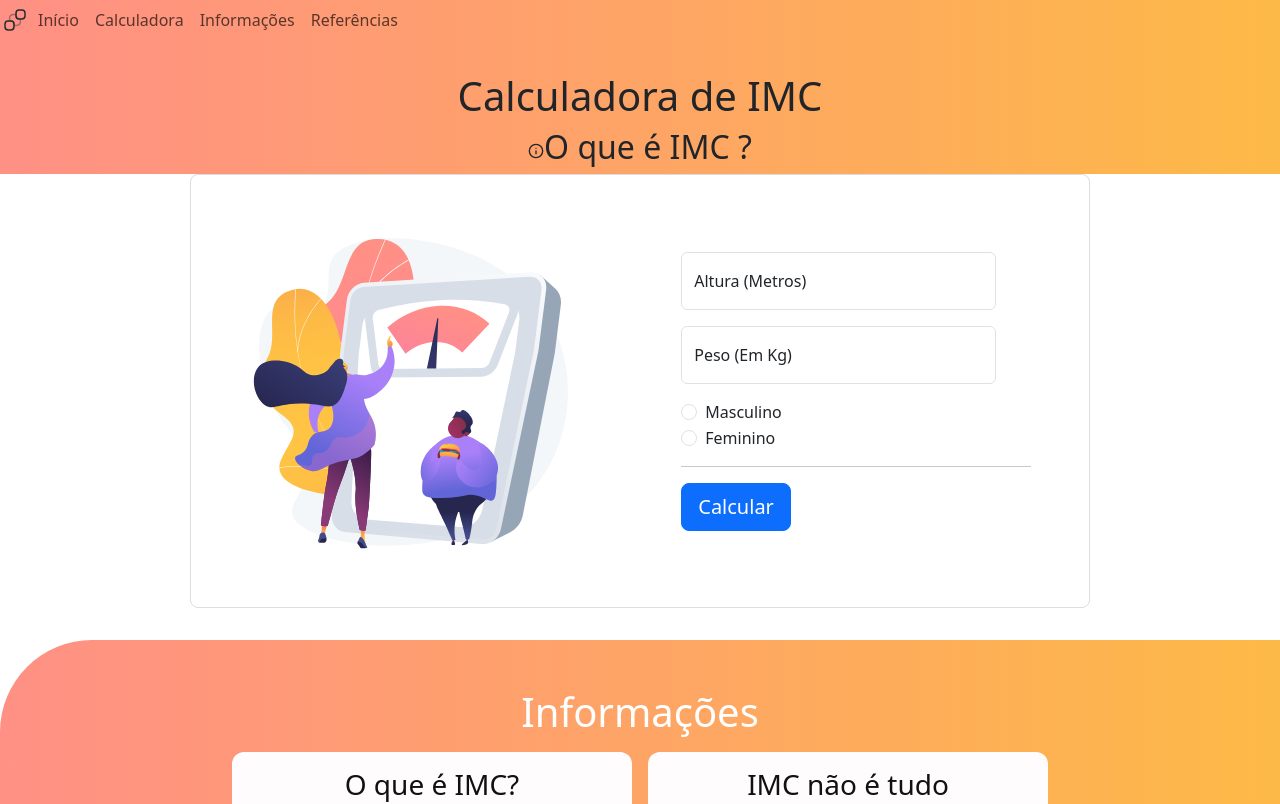
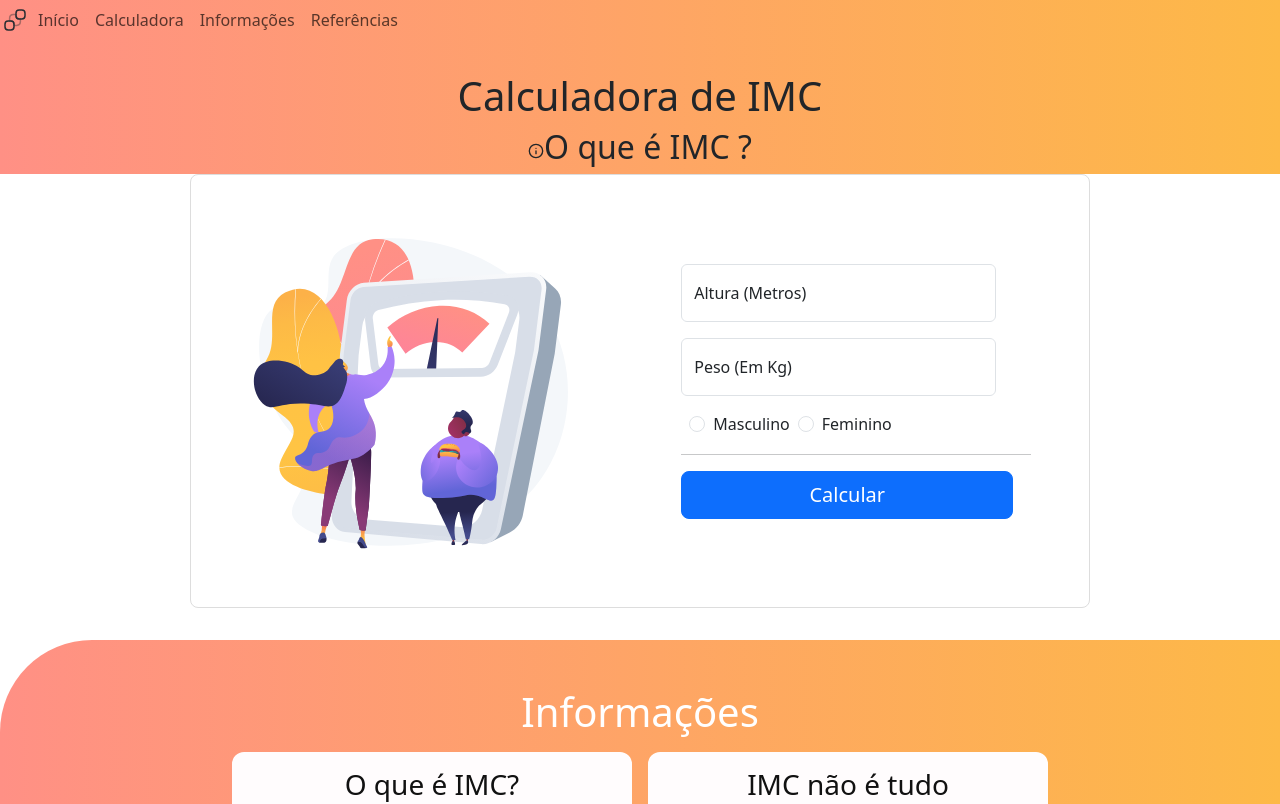
Before and after one commit to DiRezze/calculadora_imc, a React (Vite) app: page / in a window 1280 px wide. Shown: the top 804 px of the page. Built offline with nearby package versions, Linux system fonts and the light colour scheme.

Commit message:
add: calculator CSS

```diff
--- a/src/App.css
+++ b/src/App.css
@@ -48,23 +48,32 @@
   justify-content: center;
   align-items: center;
 }
-.side-image-container img{
-  flex: 1;
-  width: 400px;
-  margin: 1rem;
-}
-.calculator-container{
-  max-width: 900px;
-  height: max-content;
-  width: 95vw;
-  border: solid #ddd 1px;
-  border-radius: 8px;
-}
 .calculator-text{
   width: 90% !important;
 }
 .navbar{
   background-color: white !important;
+}
+
+/*Calculator & Results*/
+.calculator-container{
+  max-width: 900px;
+  width: 95vw;
+  border: solid #ddd 1px;
+  border-radius: 8px;
+}
+.side-image-container{
+  max-width: 400px;
+  width: 85vw;
+  margin: 1rem;
+}
+.side-image-container igm{
+  max-width: 366px;
+  width: 90%;
+  aspect-ratio: 1/1;
+}
+button.submit-calculator{
+  width: 95%;
 }
 
 /*Information*/
--- a/src/components/calculator.tsx
+++ b/src/components/calculator.tsx
@@ -35,8 +35,10 @@ const CalculatorApp: React.FC = () =>{
                 </div>
                 <div className="form-container">
                     <form>
+                        <div className="d-flex flex-column align-itens-center justify-content-center">
+
                             <div>
-                            <div className="form-floating mb-3 w-100">
+                                <div className="form-floating mb-3 w-100 ">
                                     <input
                                         type="number"
                                         className="form-control calculator-text"
@@ -59,14 +61,14 @@ const CalculatorApp: React.FC = () =>{
                                     <label htmlFor="floatingInput">Peso (Em Kg)</label>
                                 </div>
                             </div>
-                        <div>
-                            <div className="form-check">
+                            <div className="d-flex flex-row align-itens-center justify-content-left flex-wrap">
+                                <div className="form-check ms-2">
                                     <input className="form-check-input" type="radio" name="radioGender" id="radioMasc" />
                                     <label className="form-check-label" htmlFor="radioMasc">
                                         Masculino
                                     </label>
                                 </div>
-                            <div className="form-check">
+                                <div className="form-check ms-2">
                                     <input className="form-check-input" type="radio" name="radioGender" id="radioFem" />
                                     <label className="form-check-label" htmlFor="radioFem">
                                         Feminino
@@ -76,11 +78,12 @@ const CalculatorApp: React.FC = () =>{
                             <hr />
                             <button
                                 id="calculatorSubmit"
-                            className="btn btn-primary btn-lg"
+                                className="btn btn-primary btn-lg submit-calculator"
                                 onClick={handleCalculate}
                             >
                                 Calcular
                             </button>
+                        </div>
                     </form>
                 </div>
             </div>
```
Lines whose indentation alone changed are shown as unchanged.
